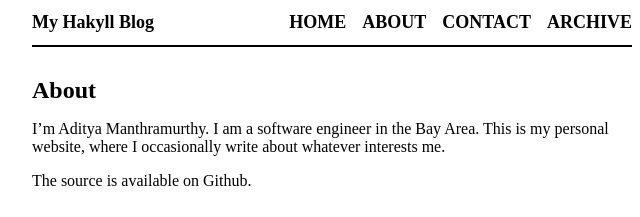
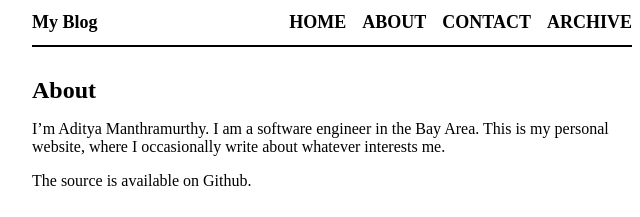
Before and after one commit to donatello/donatello.github.io, a plain HTML site: page about.html in a window 1280 px wide. Shown: the top 217 px of the page, 308-948 px from the left. Drawn offline with Linux system fonts and the light colour scheme.

Commit message:
Generated update

```diff
--- a/about.html
+++ b/about.html
@@ -4,13 +4,13 @@
         <meta charset="utf-8">
         <meta http-equiv="x-ua-compatible" content="ie=edge">
         <meta name="viewport" content="width=device-width, initial-scale=1">
-        <title>My Hakyll Blog - About</title>
+        <title>My Blog - About</title>
         <link rel="stylesheet" href="./css/default.css" />
     </head>
     <body>
         <header>
             <div class="logo">
-                <a href="./">My Hakyll Blog</a>
+                <a href="./">My Blog</a>
             </div>
             <nav>
                 <a href="./">Home</a>
```
Also changed, not shown: archive.html (+2 -2 lines), contact.html (+2 -2 lines), index.html (+2 -2 lines), posts/2020-01-02-writing-usage-examples-for-your-haskell-packages.html (+2 -2 lines).
